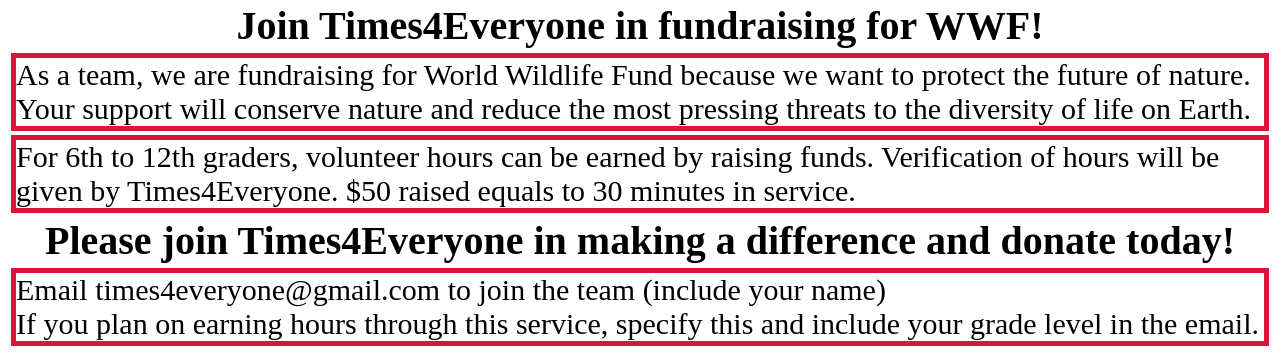
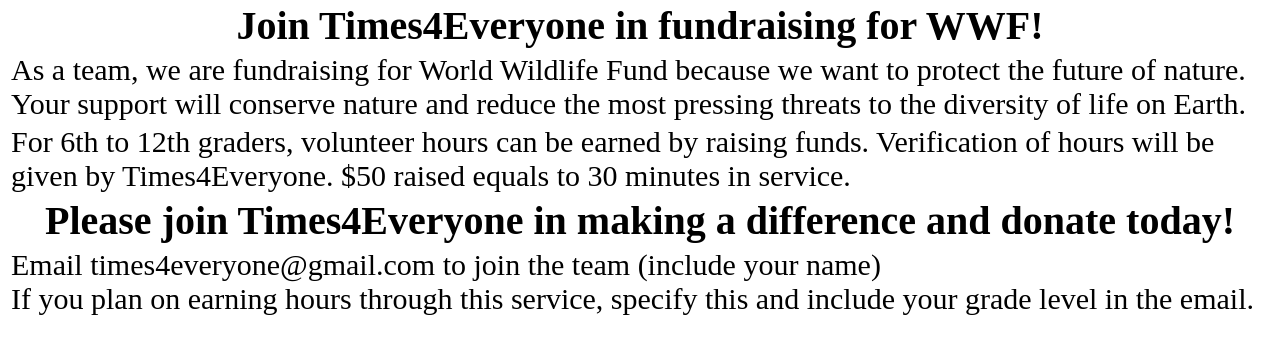
Before and after one commit to NSPortfolio/Times4EveryoneFundraisingTeam, a plain HTML site: page index.html in a window 1280 px wide. Shown: the part 1087-1444 px from the top of the page. After the commit the page ends 1414 px from the top, so only its background shows below. Drawn offline with Linux system fonts and the light colour scheme.

Commit message:
Update index.html

```diff
--- a/index.html
+++ b/index.html
@@ -19,16 +19,16 @@
            <td><p style = "font-size:40px;text-align:center"><b>Join Times4Everyone in fundraising for WWF!</b></p></td>
          </tr><br><br><br>
          <tr>
-           <td><p style = "font-size:30px;border: 5px solid #DC143C;"> As a team, we are fundraising for World Wildlife Fund because we want to protect the future of nature. Your support will conserve nature and reduce the most pressing threats to the diversity of life on Earth. </p> </td>
+           <td><p style = "font-size:30px;"> As a team, we are fundraising for World Wildlife Fund because we want to protect the future of nature. Your support will conserve nature and reduce the most pressing threats to the diversity of life on Earth. </p> </td>
          </tr><br><br><br>
          <tr>
-           <td><p style = "font-size:30px;border: 5px solid #DC143C;"> For 6th to 12th graders, volunteer hours can be earned by raising funds. Verification of hours will be given by Times4Everyone. $50 raised equals to 30 minutes in service.</p> </td>
+           <td><p style = "font-size:30px;"> For 6th to 12th graders, volunteer hours can be earned by raising funds. Verification of hours will be given by Times4Everyone. $50 raised equals to 30 minutes in service.</p> </td>
          </tr><br><br><br>
          <tr>
            <td><p style = "font-size:40px;text-align:center"><b>Please join Times4Everyone in making a difference and donate today!</b></p></td>
          </tr><br><br><br>
          <tr>
-           <td><p style = "font-size:30px;border: 5px solid #DC143C;">Email times4everyone@gmail.com to join the team (include your name)<br>If you plan on earning hours through this service, specify this and include your grade level in the email.</p> </td>
+           <td><p style = "font-size:30px;">Email times4everyone@gmail.com to join the team (include your name)<br>If you plan on earning hours through this service, specify this and include your grade level in the email.</p> </td>
          </tr><br>
       </table>
     </body>
```
